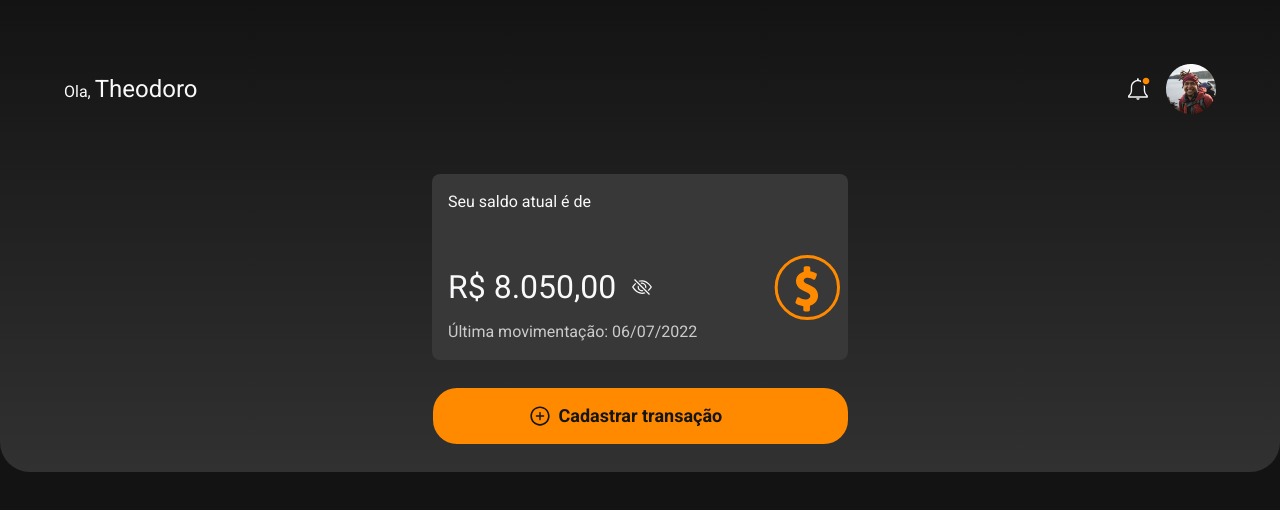
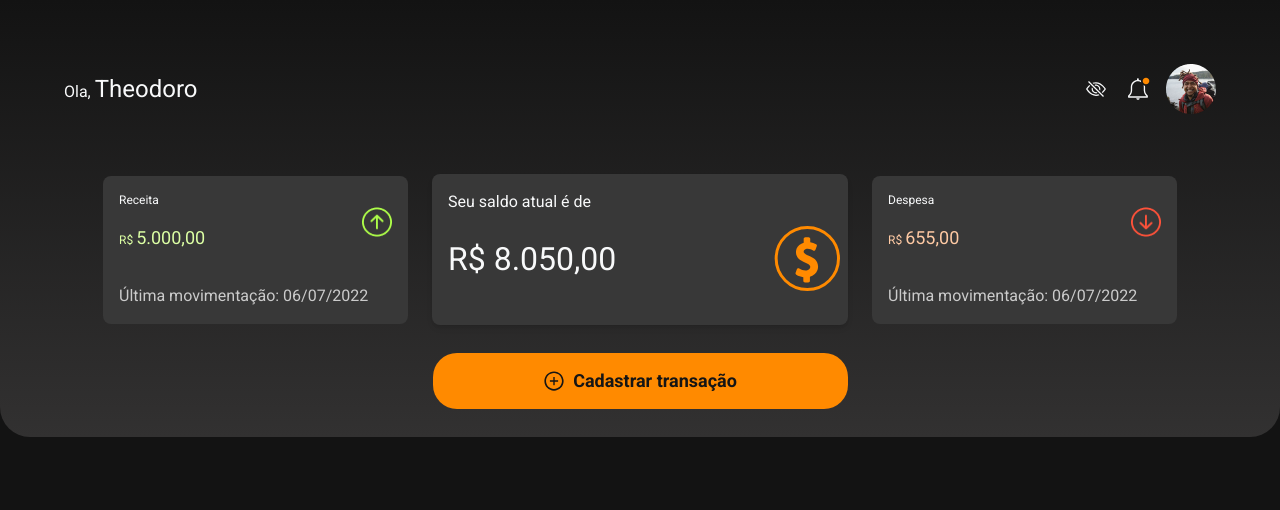
Before and after one commit to Orange-Juice-Projeto-Developer/orange-wallet-frontend, a React (Vite) app: page / in a window 1280 px wide. Shown: the top 510 px of the page. Built offline with nearby package versions, Linux system fonts and the light colour scheme.

Commit message:
:lipstick: feat: alteração do layout do header desktop

```diff
--- a/src/components/HeaderDesktop/index.tsx
+++ b/src/components/HeaderDesktop/index.tsx
@@ -4,17 +4,20 @@ import sinoIcon from "../../assets/images/sino.svg";
 import eyeIcon from "../../assets/images/bi_eye-slash.svg";
 import dolarIcon from "../../assets/images/dolar.svg";
 import plusIcon from "../../assets/images/icon-button-plus.svg";
+import DespesaTotal from "../DespesaTotal";
+import ReceitaTotal from "../ReceitaTotal";
 
 export function HeaderDesktop() {
 	return (
 		<header className="hidden sm:desktop bg-gradient-to-b from-[rgba(19,19,19,0.4126)] to-[#323131] rounded-b-[30px] pb-7 font-roboto">
 			<div className="flex justify-between items-center px-16 pt-16 pb-8">
-        <div className="">
+				<div>
 					<p className="text-base text-white">
 						Ola, <span className="text-2xl text-white">Theodoro</span>
 					</p>
 				</div>
 				<div className="flex">
+					<img className="mr-5" src={eyeIcon} />
 					<img
 						className="mr-4 w-6"
 						src={sinoIcon}
@@ -23,20 +26,16 @@ export function HeaderDesktop() {
 					<img src={imagePerfil} alt="Foto de perfil" />
 				</div>
 			</div>
-      <div className="bg-gray rounded-lg mx-auto my-7 px-4 py-4 flex justify-between max-w-[26rem] h-[11.625rem]">
-        <div className="flex flex-col justify-between">
+			<div className="flex gap-6 items-center justify-center px-4">
+				<ReceitaTotal />
+				<div className="bg-gray rounded-lg my-7 px-4 py-4 flex justify-between max-w-[26rem] h-[151px] shadow-md">
+					<div className="flex flex-col">
 						<span className=" text-white text-base mb-3">
 							Seu saldo atual é de
 						</span>
-          <div className="flex flex-col">
 						<div className="flex justify-between items-center w-[400px]">
 							<div className="flex">
 								<span className="text-[2rem] text-white">R$ 8.050,00</span>
-                <img
-                  className="ml-4"
-                  src={eyeIcon}
-                  alt="Ícone de olho cortado"
-                />
 							</div>
 							<img
 								src={dolarIcon}
@@ -44,11 +43,11 @@ export function HeaderDesktop() {
 								className="h-[4.08rem] mr-2"
 							/>
 						</div>
-            <p className="text-[#CBCBCB]">Última movimentação: 06/07/2022</p>
 					</div>
 				</div>
+				<DespesaTotal />
 			</div>
-      <button className="flex items-center text-black text-lg font-bold bg-orange rounded-3xl py-[14px] px-24 mx-auto w-[415px]">
+			<button className="flex justify-center items-center text-black text-lg font-bold bg-orange rounded-3xl py-[14px] px-24 mx-auto w-[415px]">
 				<img className="mr-2 w-[22px]" src={plusIcon} alt="icone de adição" />
 				Cadastrar transação
 			</button>
```
Lines whose indentation alone changed are shown as unchanged.
